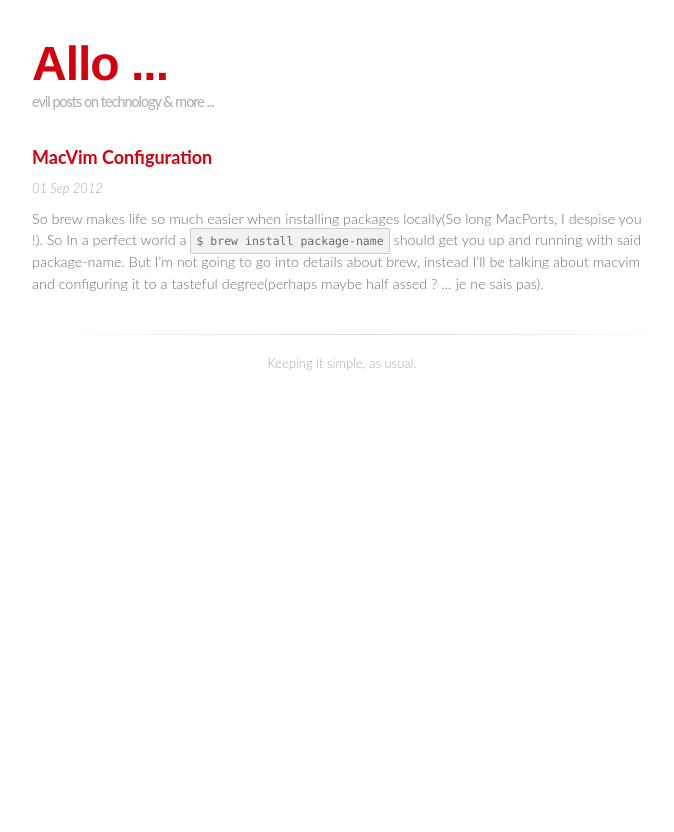
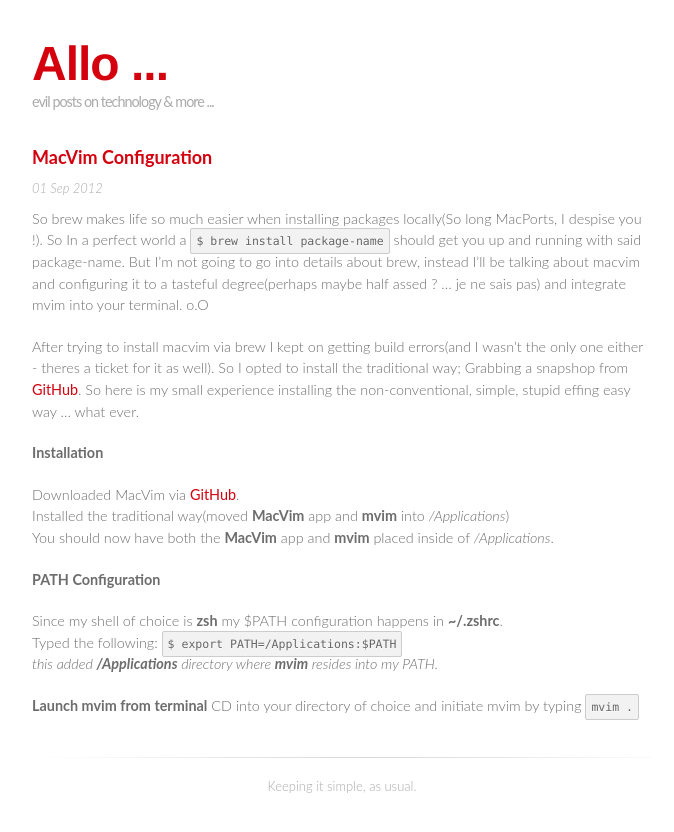
Before and after one commit to denisinla/gh-blog-archive, a Jekyll site: the page built from _posts/2012-09-01-macvim-configuration.markdown, in a window 1280 px wide. Shown: the top 832 px of the page, without its empty margins (298-972 px from the left). Built offline with Jekyll 4.4.1, drawn with Linux system fonts in a browser that asks for light colours; some web fonts are replaced; Markdown is read by kramdown in place of the engine named in the settings.

Commit message:
Added new changes to blog post.

```diff
--- a/_posts/2012-09-01-macvim-configuration.markdown
+++ b/_posts/2012-09-01-macvim-configuration.markdown
@@ -3,9 +3,22 @@
 title: MacVim Configuration
 ---
 
-So brew makes life so much easier when installing packages
-locally(So long MacPorts, I despise you !). So In a
-perfect world a ``$ brew install package-name`` should get you up and
-running with said package-name. But I'm not going to go into details
-about brew, instead I'll be talking about macvim and configuring it to a
-tasteful degree(perhaps maybe half assed ? ... je ne sais pas).
+So brew makes life so much easier when installing packages locally(So long MacPorts, I despise you !). So In a perfect world a ``$ brew install package-name`` should get you up and running with said package-name. But I'm not going to go into details about brew, instead I'll be talking about macvim and configuring it to a tasteful degree(perhaps maybe half assed ? ... je ne sais pas) and integrate mvim into your terminal. o.O
+
+After trying to install macvim via brew I kept on getting build errors(and I wasn't the only one either - theres a ticket for it as well). So I opted to install the traditional way; Grabbing a snapshop from [GitHub](https://github.com/b4winckler/macvim/downloads). So here is my small experience installing the non-conventional, simple, stupid effing easy way ... what ever.
+
+**Installation**
+
+Downloaded MacVim via [GitHub](https://github.com/b4winckler/macvim/downloads).
+Installed the traditional way(moved **MacVim** app and **mvim** into _/Applications_)
+You should now have both the **MacVim** app and **mvim** placed inside of _/Applications_.
+
+**PATH Configuration**
+
+Since my shell of choice is **zsh** my $PATH configuration happens in **~/.zshrc**.
+Typed the following: ``$ export PATH=/Applications:$PATH``
+_this added **/Applications** directory where **mvim** resides into my PATH._
+
+
+**Launch mvim from terminal**
+CD into your directory of choice and initiate mvim by typing ``mvim .``
```
